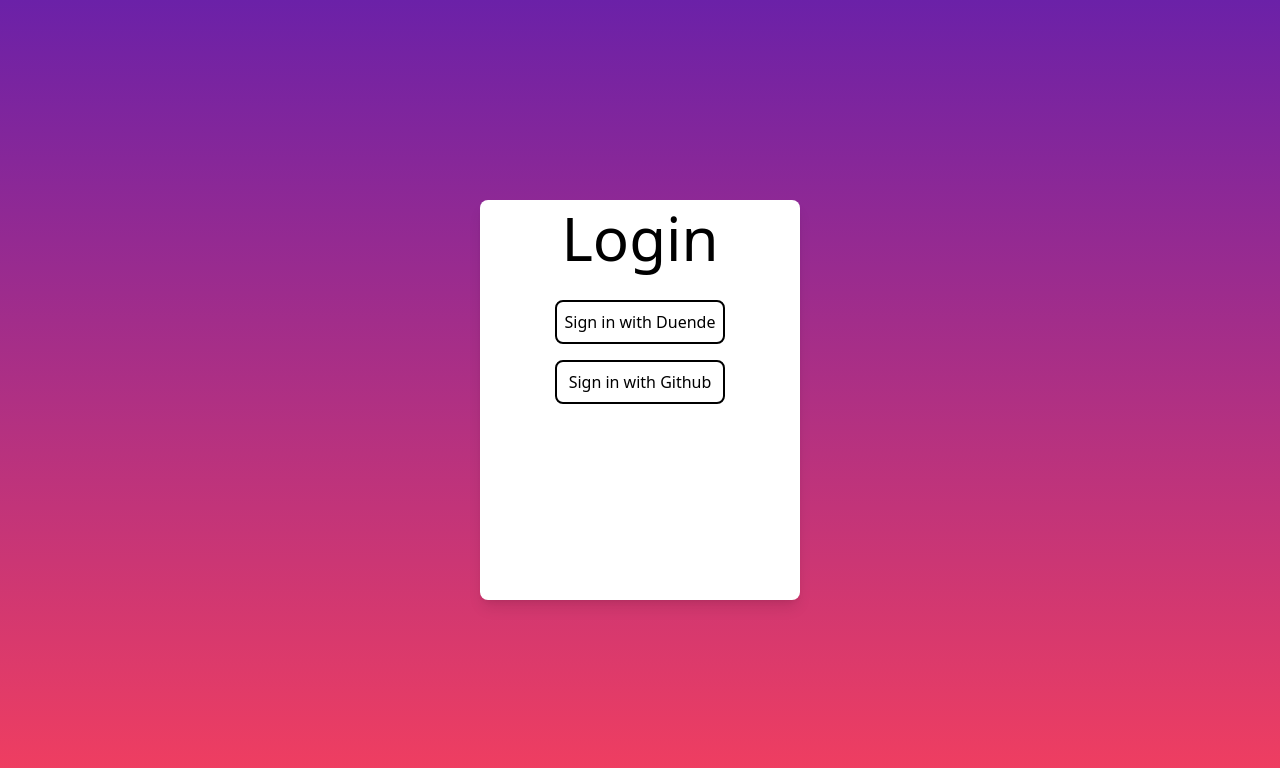
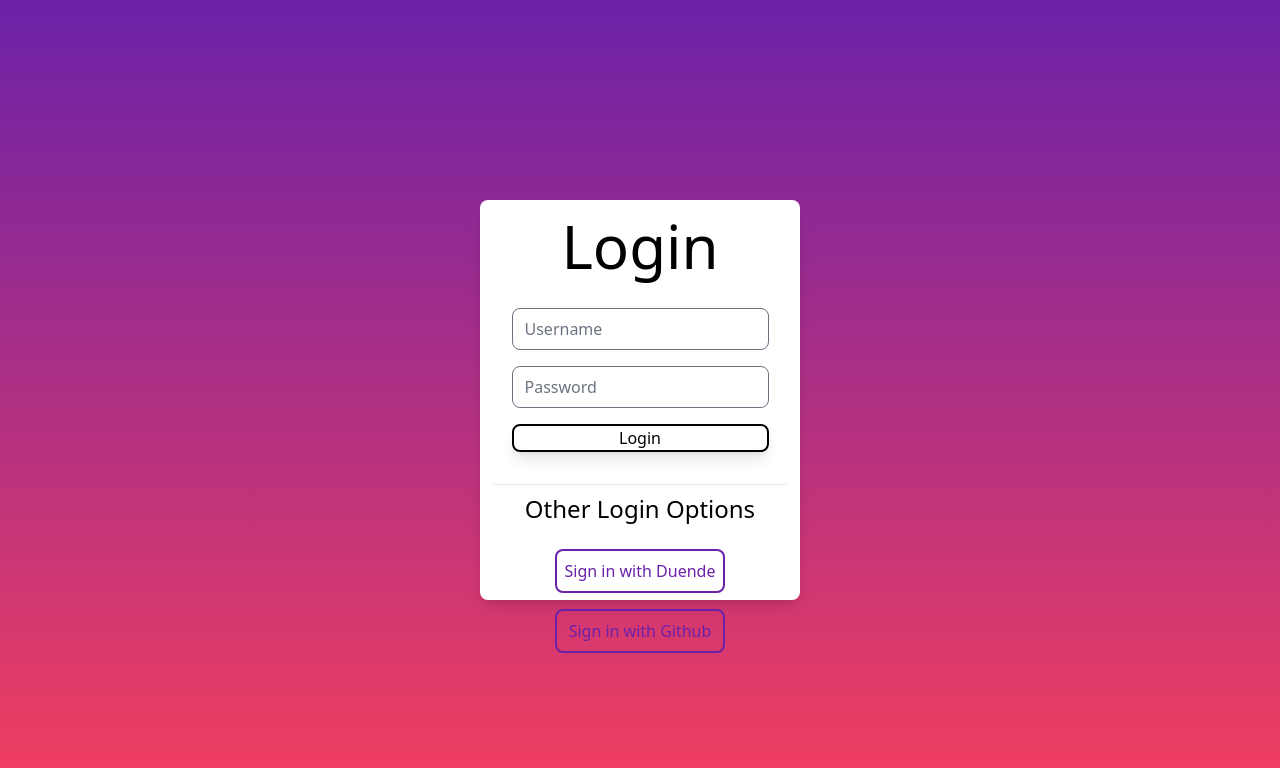
Before and after one commit to willwpearson/optim.boo, a Next.js app: page /account/login in a window 1280 px wide. Shown: the top 768 px of the page. Built offline with nearby package versions, Linux system fonts and the light colour scheme; no server answers.

Commit message:
feat: add login form and signout functionality.

```diff
--- /dev/null
+++ b/src/components/LoginForm.jsx
@@ -0,0 +1,33 @@
+import { useState } from 'react'
+
+/***
+ * Login form.
+ */
+const LoginForm = ({ onSubmit }) => {
+    const [username, setUsername] = useState('')
+    const [password, setPassword] = useState('')
+
+    /***
+     * Handles submission of the form.
+     */
+    const handleSubmit = (e) => {
+        e.preventDefault()
+
+        onSubmit({ username, password })
+    }
+
+    return (
+        <form onSubmit={handleSubmit}>
+            <div className='flex flex-col my-4'>
+                <input className='rounded-lg my-2' type="text" value={username} placeholder='Username' onChange={(e) => setUsername(e.target.value)} />
+                <input className='rounded-lg my-2' type="password" value={password} placeholder='Password' onChange={(e) => setPassword(e.target.value)} />
+                <button className='border-2 border-black rounded-lg shadow-lg my-2 hover:bg-gray-200' type="submit">Login</button>
+            </div>
+        </form>
+    )
+}
+
+/***
+ * Main export function
+ */
+export default LoginForm
--- a/src/pages/account/login.jsx
+++ b/src/pages/account/login.jsx
@@ -3,28 +3,71 @@ import { useEffect } from "react"
 import { useRouter } from "next/router"
 import { useSession } from "next-auth/react"
 
+import LoginForm from "../../components/LoginForm"
+
+/***
+ * Login page.
+ */
 export default function LoginPage() {
     const { data: session } = useSession()
     const router = useRouter()
 
+    /***
+     * Validates session.
+     */
     useEffect(() => {
         if (session) {
             router.push('/')
         }
     }, [router, session])
 
+    /***
+     * Handles login form submission.
+     */
+    const handleLogin = async (credentials) => {
+        try {
+            await signIn('identity-server', credentials)
+            // const response = await fetch('http://localhost:5001', {
+            //     method: 'POST',
+            //     headers: {
+            //         'Content-Type' : 'application/x-www-form-urlencoded',
+            //     },
+            //     body: new URLSearchParams({
+            //         grant_type: 'password',
+            //         client_id: 'optim.boo',
+            //         client_secret: 'secret',
+            //         username: credentials.username,
+            //         password: credentials.password
+            //     })
+            // })
+
+            // const data = await response.json()
+
+            // console.log(data)
+        } catch (error) {
+            console.error('Authentication error: ', error)
+        }
+    }
+
     return (
         <main className='w-screen h-screen bg-gradient-to-b from-purple-800 to-rose-500'>
             <div className='flex justify-center items-center w-full h-full'>
-                <div className="w-1/4 h-1/2 flex flex-col items-center py-2 bg-white rounded-lg shadow-lg">
+                <div className="w-1/4 h-1/2 flex flex-col items-center justify-between py-4 bg-white rounded-lg shadow-lg">
+                    <div className="flex flex-col items-center">
                         <h1 className="text-6xl mb-2">Login</h1>
+                        <LoginForm onSubmit={handleLogin} />
+                    </div>
+                    <hr className="w-11/12 bg-black my-2"/>
+                    <div className="flex flex-col items-center">
+                        <h1 className="text-2xl">Other Login Options</h1>
                         <div className="flex flex-col m-4">
-                        <button className="m-2 p-2 border-2 border-black rounded-lg hover:bg-gray-200" onClick={() => signIn('identity-server')}>
+                            <button className="m-2 p-2 border-2 border-purple-800 rounded-lg hover:bg-gray-200 text-purple-800" onClick={() => signIn('identity-server')}>
                                 Sign in with Duende
                             </button>
-                        <button className="m-2 p-2 border-2 border-black rounded-lg hover:bg-gray-200" onClick={() => signIn('github')}>
+                            <button className="m-2 p-2 border-2 border-purple-800 rounded-lg hover:bg-gray-200 text-purple-800" onClick={() => signIn('github')}>
                                 Sign in with Github
                             </button>
+                        </div>
                     </div>
                 </div>
             </div>
--- a/src/pages/index.jsx
+++ b/src/pages/index.jsx
@@ -1,5 +1,5 @@
 import { useEffect } from 'react'
-import { useSession } from 'next-auth/react'
+import { signOut, useSession } from 'next-auth/react'
 import { useRouter } from 'next/router'
 
 export default function Home(){
@@ -24,7 +24,10 @@ export default function Home(){
             {session && <main className='w-screen h-screen bg-gradient-to-b from-indigo-500 to-purple-800'>
                 <div className='w-full h-full flex justify-center items-center'>
                     <div className='w-1/3 h-1/2 bg-white rounded-lg shadow-lg flex justify-center items-center'>
-                        <h1 className='text-3xl'>Welcome to the secured home page!</h1>
+                        <div className='flex flex-col items-center justify-between'>
+                            <h1 className='text-3xl my-4'>Welcome to the secured home page!</h1>
+                            <button className='p-2 rounded-lg border-2 border-black hover:bg-gray-200 shadow-lg' onClick={()=>signOut()}>Sign Out</button>
+                        </div>
                     </div>
                 </div>
             </main>}
```
Lines whose indentation alone changed are shown as unchanged.
